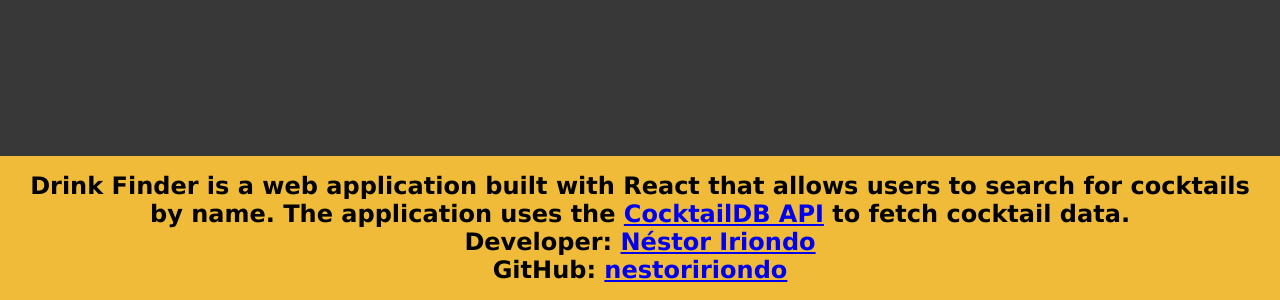
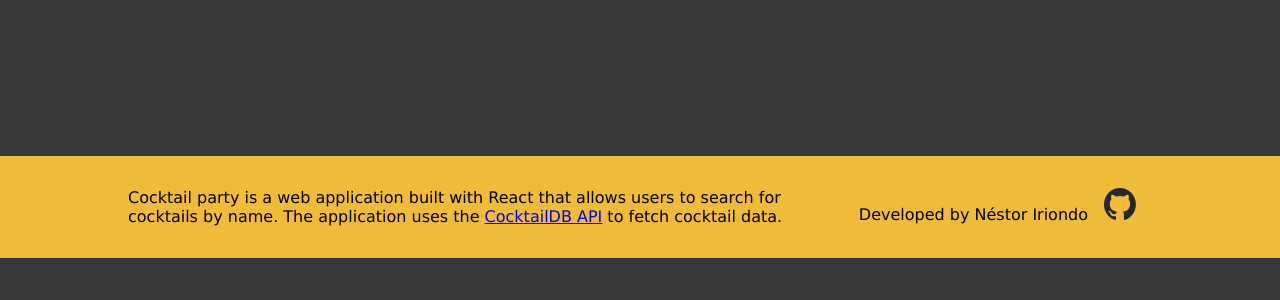
Before and after one commit to nestoririondo/cocktail-party, a React (Vite) app: page / in a window 1280 px wide. Shown: the part 788-1088 px from the top of the page. After the commit the page ends 1046 px from the top, so only its background shows below. Built offline with nearby package versions, Linux system fonts and the light colour scheme.

Commit message:
footer styling

```diff
--- a/package.json
+++ b/package.json
@@ -1,9 +1,12 @@
 {
   "name": "my-cocktail-app",
+  "homepage": "https://nestoririondo.github.io/cocktail-party",
   "private": true,
   "version": "0.0.0",
   "type": "module",
   "scripts": {
+    "predeploy": "npm run build",
+    "deploy": "gh-pages -d build",
     "dev": "vite",
     "build": "vite build",
     "lint": "eslint . --ext js,jsx --report-unused-disable-directives --max-warnings 0",
@@ -22,6 +25,7 @@
     "eslint-plugin-react": "^7.33.2",
     "eslint-plugin-react-hooks": "^4.6.0",
     "eslint-plugin-react-refresh": "^0.4.5",
+    "gh-pages": "^6.1.1",
     "vite": "^5.0.8"
   }
 }
--- a/src/App.css
+++ b/src/App.css
@@ -9,7 +9,7 @@ body {
   background-color: #383838;
 }
 .content {
-    min-height: 100vh;
+  min-height: 100vh;
 }
 
 .search-bar {
@@ -83,12 +83,50 @@ body {
 }
 
 .footer {
-margin-top: 5rem;
+  margin-top: 5rem;
   width: 100%;
-  padding: 1rem;
+  padding: 2rem 10%;
   background-color: #efbb38;
   color: #000000;
   font-size: 1.5rem;
   font-weight: bold;
   text-align: center;
+  display: flex;
+  flex-wrap: wrap;
+  gap: 3rem;
 }
+
+.footer .about {
+  font-size: 1rem;
+  font-weight: normal;
+  text-align: left;
+  flex: 1 1 50%;
+}
+
+.footer .contact {
+    font-size: 1rem;
+    font-weight: normal;
+    text-align: center;
+    display: flex;
+    align-items: baseline;
+    margin-left: auto;
+    gap: 1rem;
+}
+
+.footer .contact a{
+    color: #000000;
+    text-decoration: none;
+    &:hover{
+        color: #ffffff;
+    }
+}
+
+.footer .contact img{
+    width: 2rem;
+    height: 2rem;
+    margin-right: 1rem;
+    &:hover{
+        transform: scale(1.1);
+        filter: invert(1) brightness(1.8);
+    }
+}
--- a/src/components/Footer.jsx
+++ b/src/components/Footer.jsx
@@ -1,22 +1,21 @@
+import githubMark from '../github-mark.svg';
 
 const Footer = () => {
     return (
         <div className="footer">
             <div className="about">
                 <p>
-                    <strong>Drink Finder</strong> is a web application built with React that allows users to search for cocktails by name. The application uses the <a href="https://www.thecocktaildb.com/api.php" target="_blank" rel="noreferrer">CocktailDB API</a> to fetch cocktail data.
+                    Cocktail party is a web application built with React that allows users to search for cocktails by name. The application uses the <a href="https://www.thecocktaildb.com/api.php" target="_blank" rel="noreferrer">CocktailDB API</a> to fetch cocktail data.
                 </p>
 
             </div>
             <div className="contact">
                 <p>
-                    <strong>Developer:</strong> <a href="
+                    Developed by <a href="
                     http://www.nestoririondo.com" target="_blank" rel="noreferrer">Néstor Iriondo</a>
                 </p>
-                <p>
-                    <strong>GitHub:</strong> <a href="
-                    https://github.com/nestoririondo" target="_blank" rel="noreferrer">nestoririondo</a>
-                </p>
+                <a href="https://github.com/nestoririondo"><img src={githubMark} /></a>
+
             </div>
 
 
```
Also changed, not shown: src/github-mark.svg (added), 1 other file (tests, documents, lock files or other folders).
